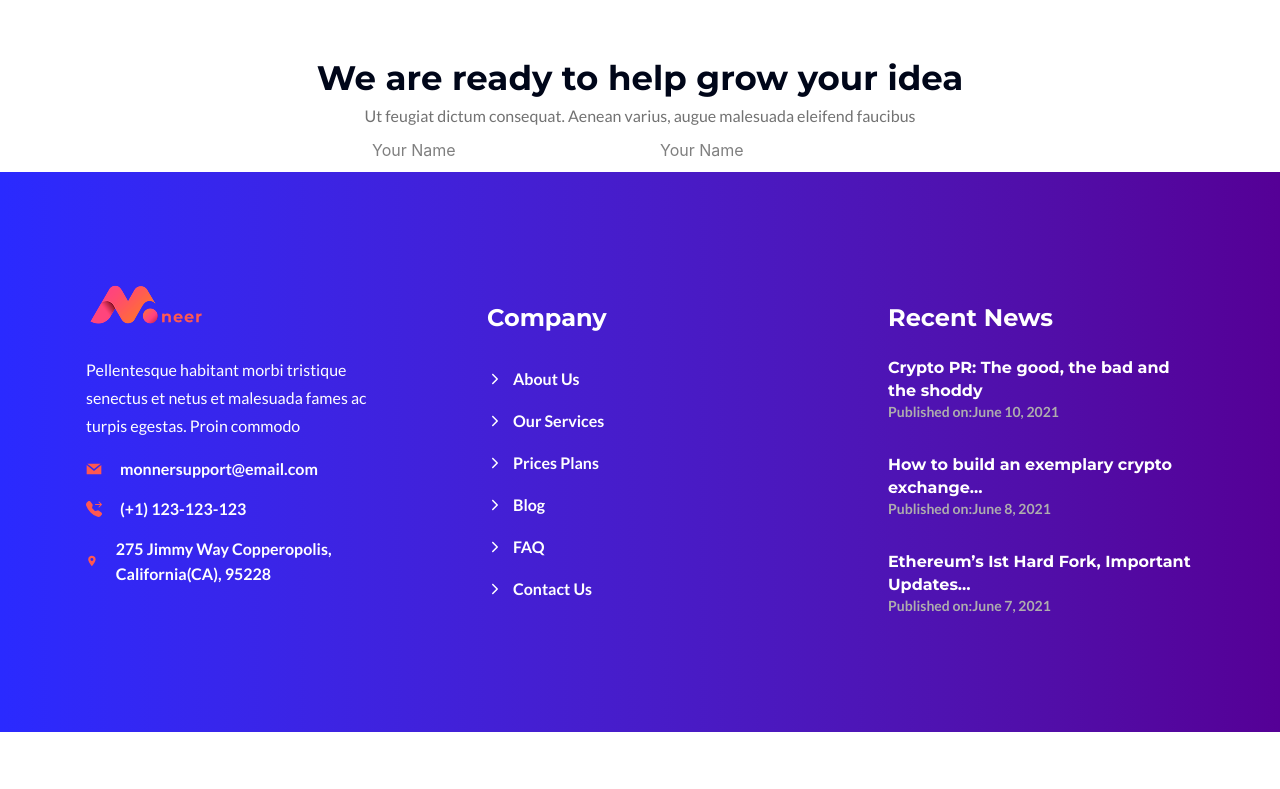
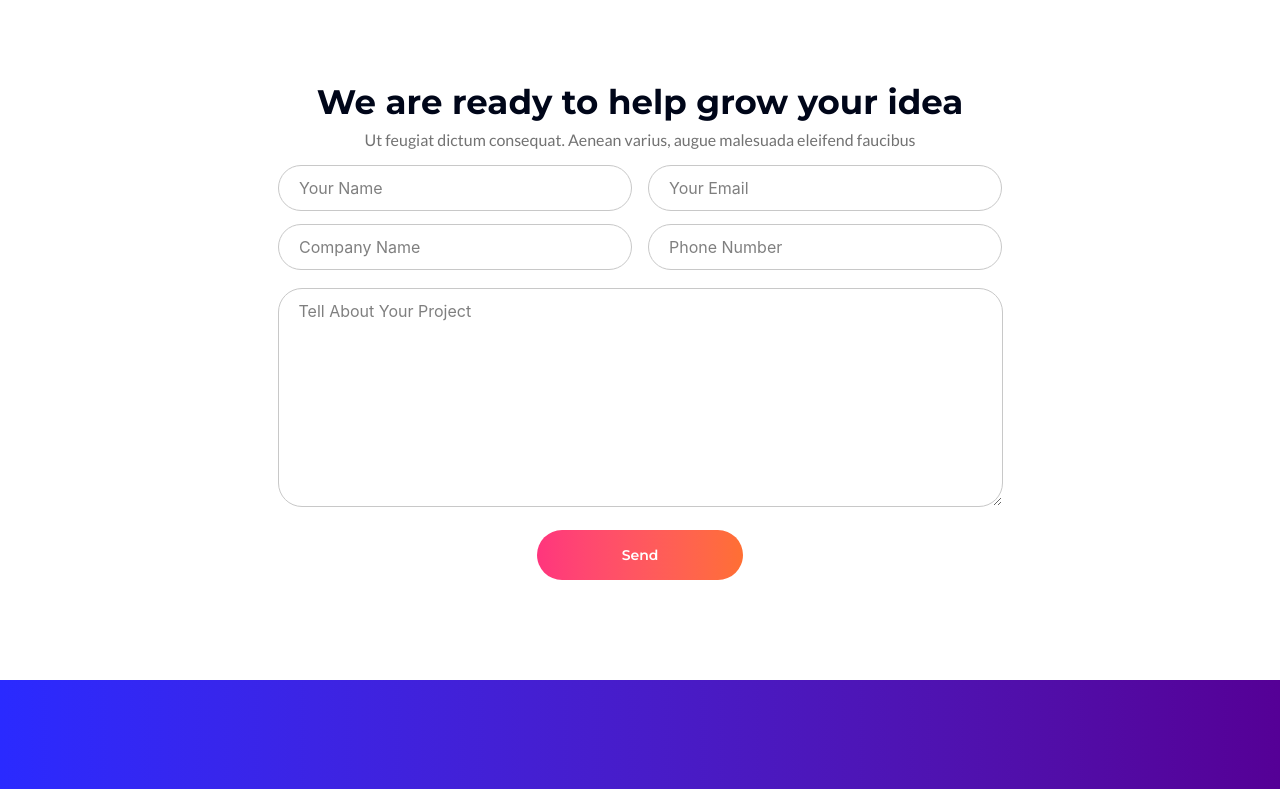
Before and after one commit to dev-abirhossen/Monner, a React (Vite) app: page /contact in a window 1280 px wide. Shown: the part 711-1500 px from the top of the page. Before the commit the page ends 1443 px from the top, so only its background shows below. Built offline with nearby package versions, Linux system fonts and the light colour scheme.

Commit message:
contact page updated

```diff
--- a/src/components/pages/contact/Location.jsx
+++ b/src/components/pages/contact/Location.jsx
@@ -1,15 +1,35 @@
-import React from 'react'
+import React, { useState } from 'react'
 import Container from '../../common/Container'
 import Breadcrumb from '../../common/Breadcrumb'
 import Paragraph from '../../utils/Paragraph';
 import { locationData } from '../../../dummyData/locationData';
 import Input from '../../utils/Input';
+import PrimaryBtn from '../../utils/PrimaryBtn';
 
 
 const Location = () => {
+  const [formData, setformData] = useState({
+    name:"", email:"", companyName:"", Phone:""
+  })
+  const [error, seterror] = useState({
+    name:"", email:'', companyName:""
+  })
+  const handleChange = (event)=>{
+    const {name,value} = event.target
+    setformData((prevData)=>({
+      ...prevData, [name]:value
+    }))
+    seterror((prevData)=>({
+      ...prevData, [name]:""
+    }))
+  }
+  const handleSend = ()=>{
+    if(formData == ""){
+      validationError = errorText
+    }
+  }
   return (
-    <section>
-      <Breadcrumb label={"Contact Us"} rootPage={"Home"} />
+    <section>handleChange      <Breadcrumb label={"Contact Us"} rootPage={"Home"} />
       <Container>
         <div className='flex justify-center mt-23.25'>
           <div className='max-w-205 flex gap-13.75'>
@@ -27,10 +47,18 @@ const Location = () => {
           <div className='max-w-181.25 text-center'>
             <h4 className='font-bold font-Monts text-[34px] text-black1 '>We are ready to help grow your idea</h4>
             <Paragraph className={"font-lato font-normal text-base text-gray2 leading6.5"} text={"Ut feugiat dictum consequat. Aenean varius, augue malesuada eleifend faucibus"}/>
-            <div>
-              <Input className={"py-2.5 px-5 "} type={"text"} placeholder={"Your Name"}/>
-              <Input className={"py-2.5 px-5 "} type={"text"} placeholder={"Your Name"}/>
+            <form>
+              <div className='flex gap-4 justify-center mt-3.25 '>
+              <Input name={"name"} onchange={handleChange} className={"py-2.5 px-5 w-88.5 border border-gray3 rounded-3xl outline-0"} type={"text"} placeholder={"Your Name"}/>
+              <Input name={"email"} onchange={handleChange} className={"py-2.5 px-5 w-88.5 border border-gray3 rounded-3xl outline-0"} type={"email"} placeholder={"Your Email"}/>
             </div>
+            <div className='flex gap-4 justify-center mt-3.25 '>
+              <Input name={"companyName"} onchange={handleChange} className={"py-2.5 px-5 w-88.5 border border-gray3 rounded-3xl outline-0"} type={"text"} placeholder={"Company Name"}/>
+              <Input name={"phone"} onchange={handleChange} className={"py-2.5 px-5 w-88.5 border border-gray3 rounded-3xl outline-0"} type={"number"} placeholder={"Phone Number"}/>
+            </div>
+            <textarea className='px-5 py-2.5 h-54.75 w-181.25 rounded-3xl border border-gray3 mt-4.5 outline-0' name="" placeholder='Tell About Your Project'></textarea>
+            <PrimaryBtn  type={"submit"} className={"bg-linear-to-r from-[#FF357D] to-[#FF6F33] text-white px-21.25 mt-4.25 mb-25"} text={"Send"}/>
+            </form>
           </div>
         </div>
       </Container>
--- a/src/components/utils/Input.jsx
+++ b/src/components/utils/Input.jsx
@@ -1,8 +1,8 @@
 import React from 'react'
 
-const Input = ({onchange, className, type, placeholder}) => {
+const Input = ({onchange, className, type, placeholder,name}) => {
   return (
-    <input onChange={onchange} className={className} type={type} placeholder={placeholder}  />
+    <input name={name} onChange={onchange} className={className} type={type} placeholder={placeholder}  />
   )
 }
 
--- a/src/components/utils/PrimaryBtn.jsx
+++ b/src/components/utils/PrimaryBtn.jsx
@@ -1,8 +1,8 @@
 import React from 'react'
 
-const PrimaryBtn = ({className, onClick, text}) => {
+const PrimaryBtn = ({className, onClick, text,type}) => {
   return (
-    <button onClick={onClick} className={`px-7.5 py-3.75 text-sm font-semibold font-Monts rounded-[25px] transition-all duration-300 hover:scale-[1.1] cursor-pointer active:active ${className}`}>{text}</button>
+    <button onClick={onClick} type={type} className={`px-7.5 py-3.75 text-sm font-semibold font-Monts rounded-[25px] transition-all duration-300 hover:scale-[1.1] cursor-pointer active:active ${className}`}>{text}</button>
   )
 }
 
--- a/src/index.css
+++ b/src/index.css
@@ -26,11 +26,14 @@
   --color-bluebiolate: #550096;
   --color-gray1: #AEADAD;
   --color-gray2: #727272;
+  --color-gray3: #C8C8C8;
 
   --color-black1: #000619;
   --color-pink1: #C9B5E5;
+  /* =============color end here ========== */
+  /* =============Gredient color start =========== */
+    --color-redToOrange: #243c5a;
 
-
-  /* =============color end here ========== */
+  /* =============Gredient color end =========== */
 
 }
```
